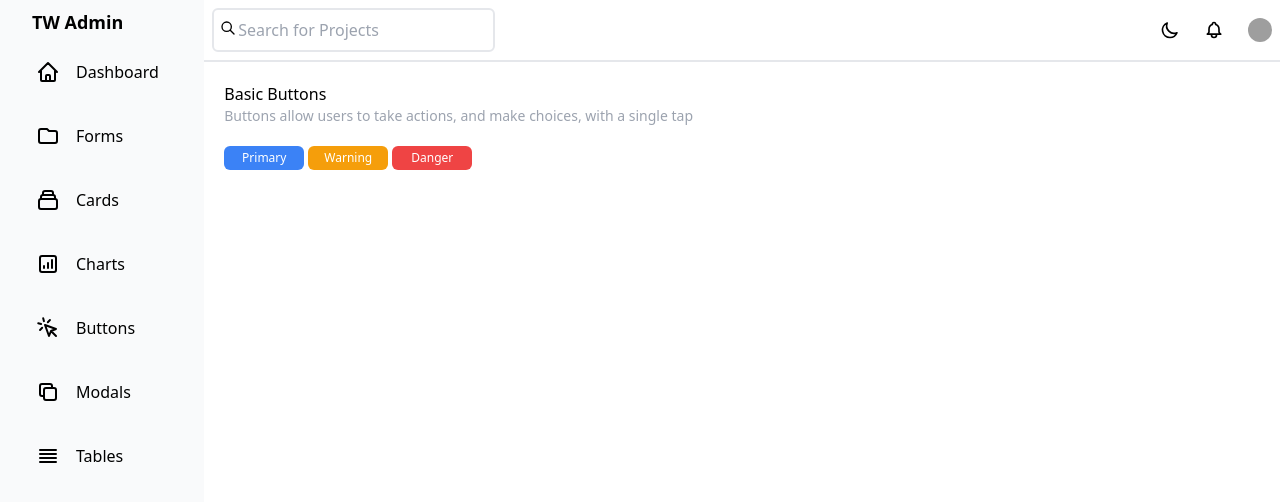
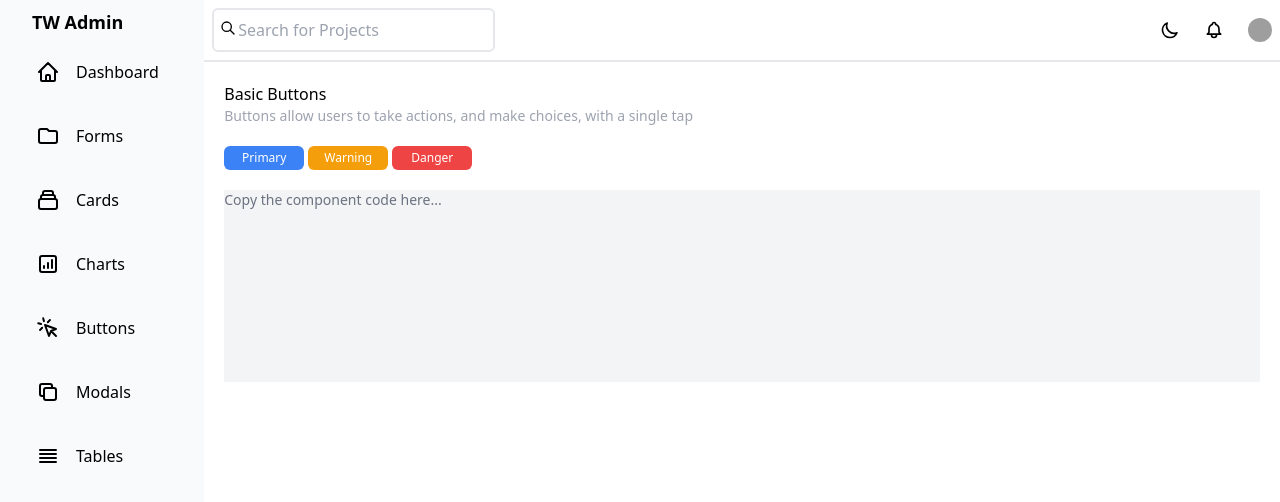
Before and after one commit to offloadmemory/tailwind-admin-template, a React (Create React App) app: page /app/buttons in a window 1280 px wide. Shown: the top 502 px of the page. Built offline with nearby package versions, Linux system fonts and the light colour scheme; grey boxes are pictures that could not be loaded.

Commit message:
adding basic buttons

```diff
--- a/src/pages/Buttons.tsx
+++ b/src/pages/Buttons.tsx
@@ -12,6 +12,12 @@ function Buttons() {
 
                 <button className="bg-red-500 text-white rounded-md w-20 h-6 justify-center text-xs hover:bg-red-300">Danger</button>
             </div>
+
+            <div className="pt-5">
+                <div className="bg-gray-100 w-1/1 h-48 border-red-800 text-sm text-gray-500">
+                    Copy the component code here...
+                </div>
+            </div>
         </div>
     )
 }
```
